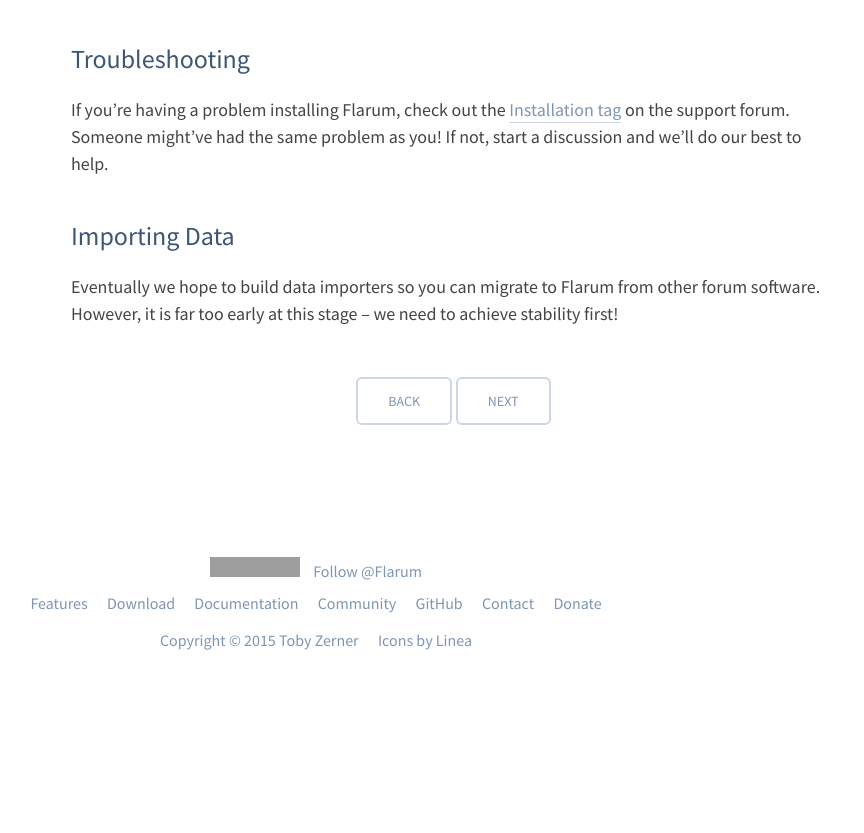
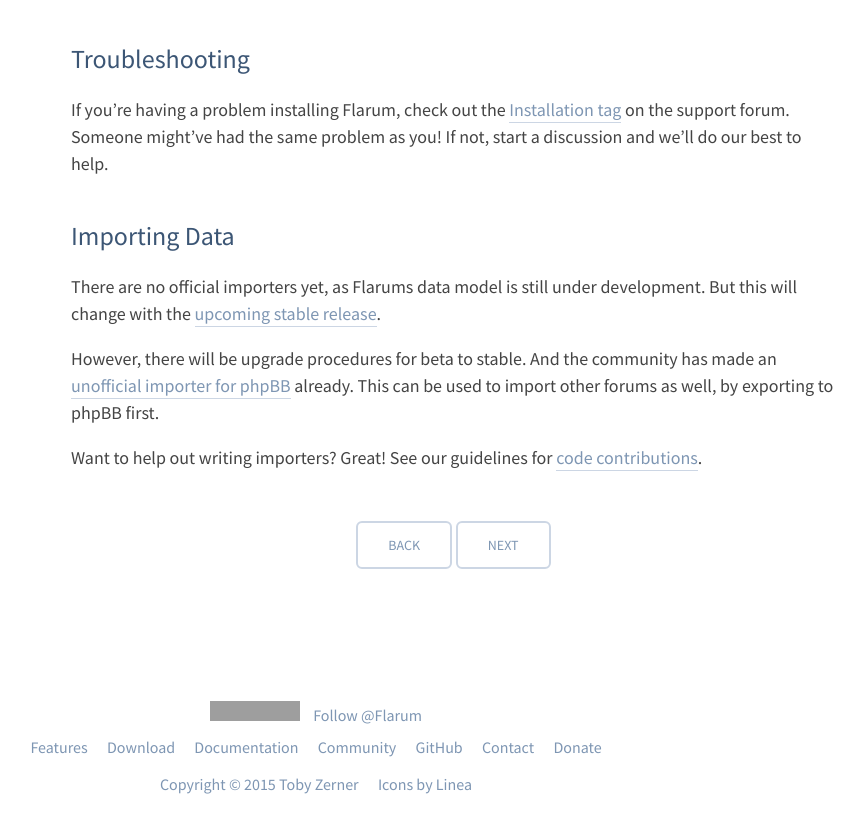
Before and after one commit to flarum/flarum.github.io, a Jekyll site: the page built from _docs/installation.md, in a window 1280 px wide and 900 px high, scrolled down 3601 px. Shown: the top 833 px of the window, without its empty margins (324-1188 px from the left). Built offline with Jekyll 4.4.1, drawn with Linux system fonts in a browser that asks for light colours; nearby versions of some CDN libraries; comment, search, counter and statistics services are not loaded; before the commit the page ends 4357 px from its top, so only the background shows below that; grey boxes are pictures that could not be loaded.

Commit message:
Add link to unofficial phpbb importer

```diff
--- a/_docs/installation.md
+++ b/_docs/installation.md
@@ -139,4 +139,8 @@
 
 ## Importing Data
 
-Eventually we hope to build data importers so you can migrate to Flarum from other forum software. However, it is far too early at this stage – we need to achieve stability first!
+There are no official importers yet, as Flarums data model is still under development. But this will change with the [upcoming stable release](/roadmap).
+
+However, there will be upgrade procedures for beta to stable. And the community has made an [unofficial importer for phpBB](https://discuss.flarum.org/d/1117-phpbb-migrate-script-updated-for-beta-5) already. This can be used to import other forums as well, by exporting to phpBB first.
+
+Want to help out writing importers? Great! See our guidelines for [code contributions](https://github.com/flarum/flarum/blob/master/CONTRIBUTING.md).
```
